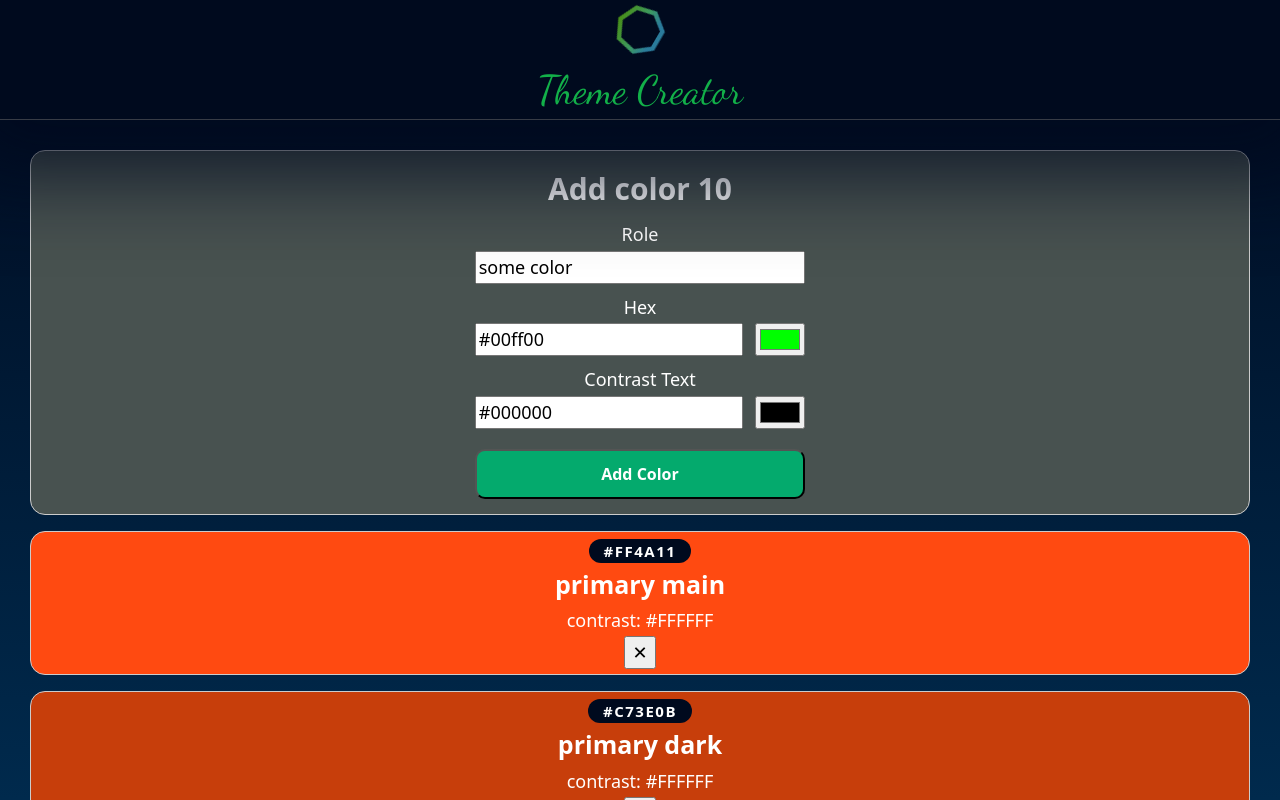
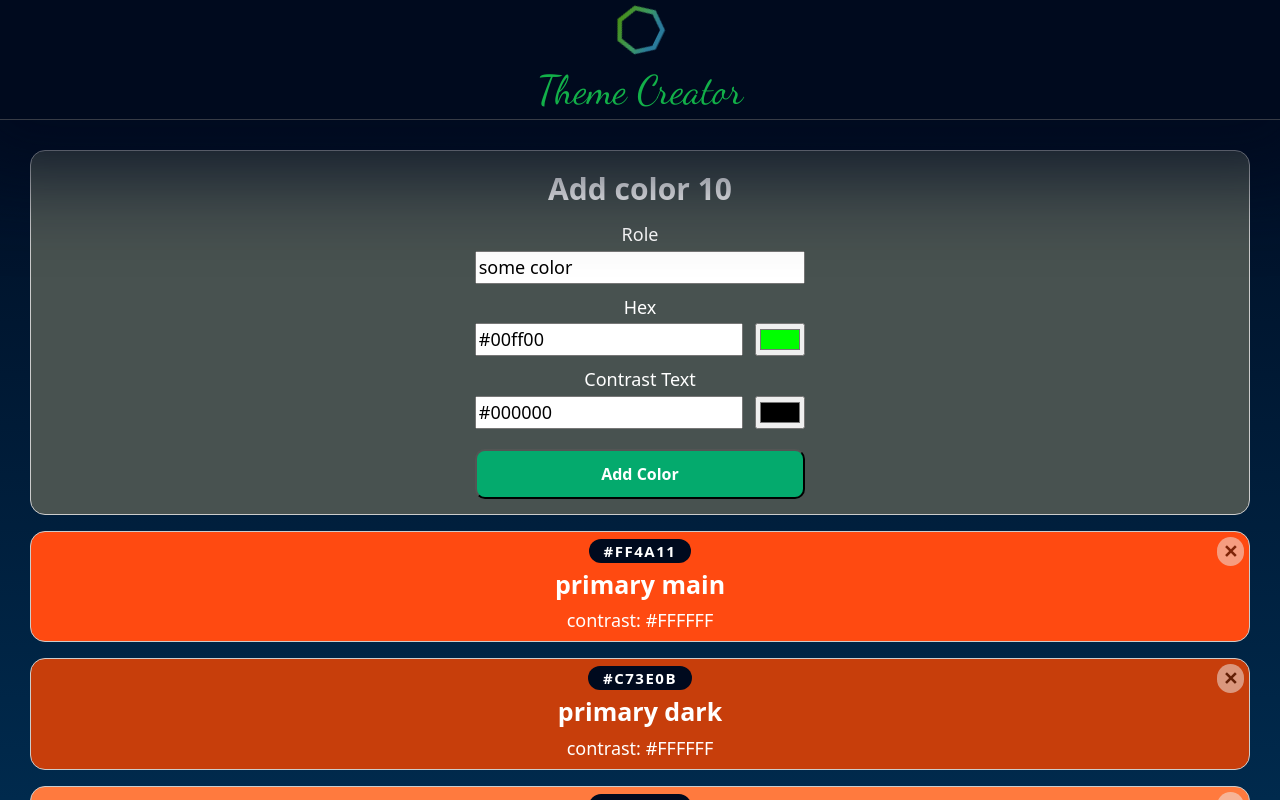
Before and after one commit to uxbyweng/hexachrome, a React (Vite) app: page / in a window 1280 px wide. Shown: the top 800 px of the page. Built offline with nearby package versions, Linux system fonts and the light colour scheme.

Commit message:
feat(style): add styling for color delete button

```diff
--- a/src/App.jsx
+++ b/src/App.jsx
@@ -25,7 +25,6 @@ function App() {
                 updatedColors.push(color);
             }
         }
-
         setColors(updatedColors);
     }
 
--- a/src/Components/Color/Color.css
+++ b/src/Components/Color/Color.css
@@ -1,4 +1,5 @@
 .color {
+    position: relative;
     border: 1px solid #ccc;
     border-radius: 15px;
     margin: 0px 10px;
@@ -30,3 +31,18 @@
 .color__contrast--dark {
     color: #000a1e;
 }
+
+.btn--delete {
+    font-weight: 700;
+    border: none;
+    border-radius: 20px;
+    margin: 5px;
+    position: absolute;
+    opacity: 0.5;
+    top: 0;
+    right: 0;
+}
+.btn--delete:hover {
+    cursor: pointer;
+    opacity: 1;
+}
--- a/src/Components/Color/Color.jsx
+++ b/src/Components/Color/Color.jsx
@@ -11,7 +11,7 @@ export default function Color({ color, onColorDelete, id }) {
             <p className="color__contrast" style={{ color: color.contrastText }}>
                 contrast: {color.contrastText}
             </p>
-            <button onClick={() => onColorDelete(id)} className="color__button" type="button" title="delete color">
+            <button onClick={() => onColorDelete(id)} className="btn btn--delete" type="button" title="delete color">
                 ✕
             </button>
         </div>
--- a/src/Components/ColorForm/ColorForm.jsx
+++ b/src/Components/ColorForm/ColorForm.jsx
@@ -40,7 +40,9 @@ export default function ColorForm({ onAddColor, colorCount, initialData = { role
                 Contrast Text
                 <ColorInput id="contrastText" defaultValue={initialData.contrastText} />
             </label>
-            <button type="submit">Add Color</button>
+            <button type="submit" class="btn btn--submit">
+                Add Color
+            </button>
         </form>
     );
 }
```
